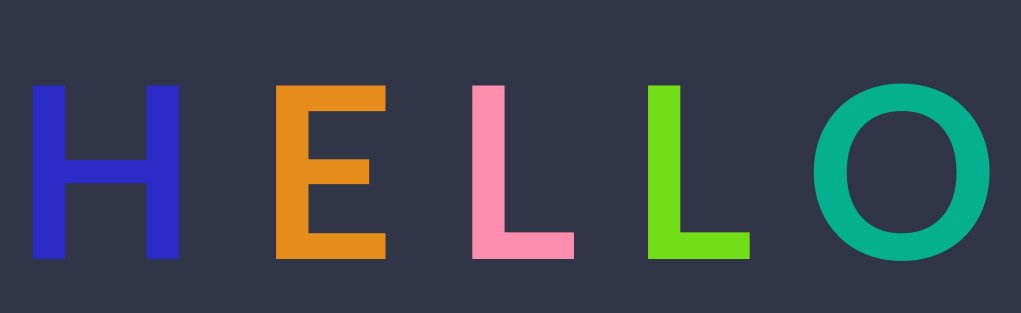
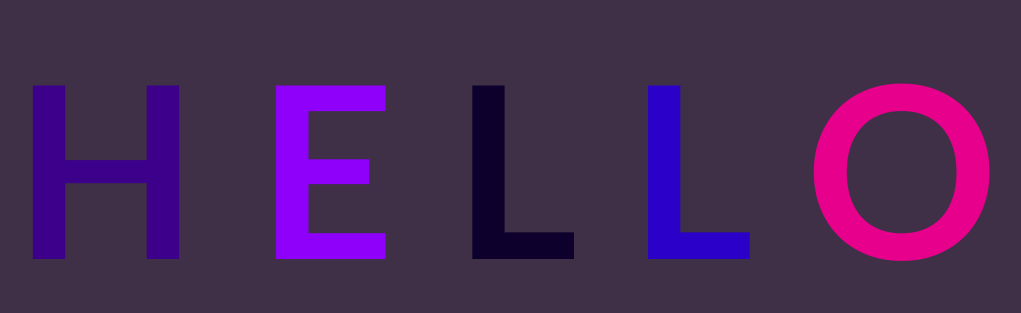
Before and after one commit to jasonscotch/AnimatedTextGitDemo, a plain HTML site: page index.html in a window 1280 px wide. Shown: the part 242-555 px from the top of the page, without its empty margins (134-1155 px from the left). Drawn offline with Linux system fonts and the light colour scheme.

Commit message:
restrict colors to purples

```diff
--- a/app.css
+++ b/app.css
@@ -3,7 +3,7 @@ body {
     justify-content: center;
     align-items: center;
     height: 100vh;
-    background-color: rgb(48, 53, 71);
+    background-color: rgb(63, 48, 71);
 }
 
 h1 {
--- a/app.js
+++ b/app.js
@@ -1,6 +1,6 @@
 let randomRGB = () => {
     const r = Math.floor(Math.random() * 256);
-    const g = Math.floor(Math.random() * 256);
+    const g = 0;
     const b = Math.floor(Math.random() * 256);
     return `rgb(${r},${g},${b})`
 }
```
